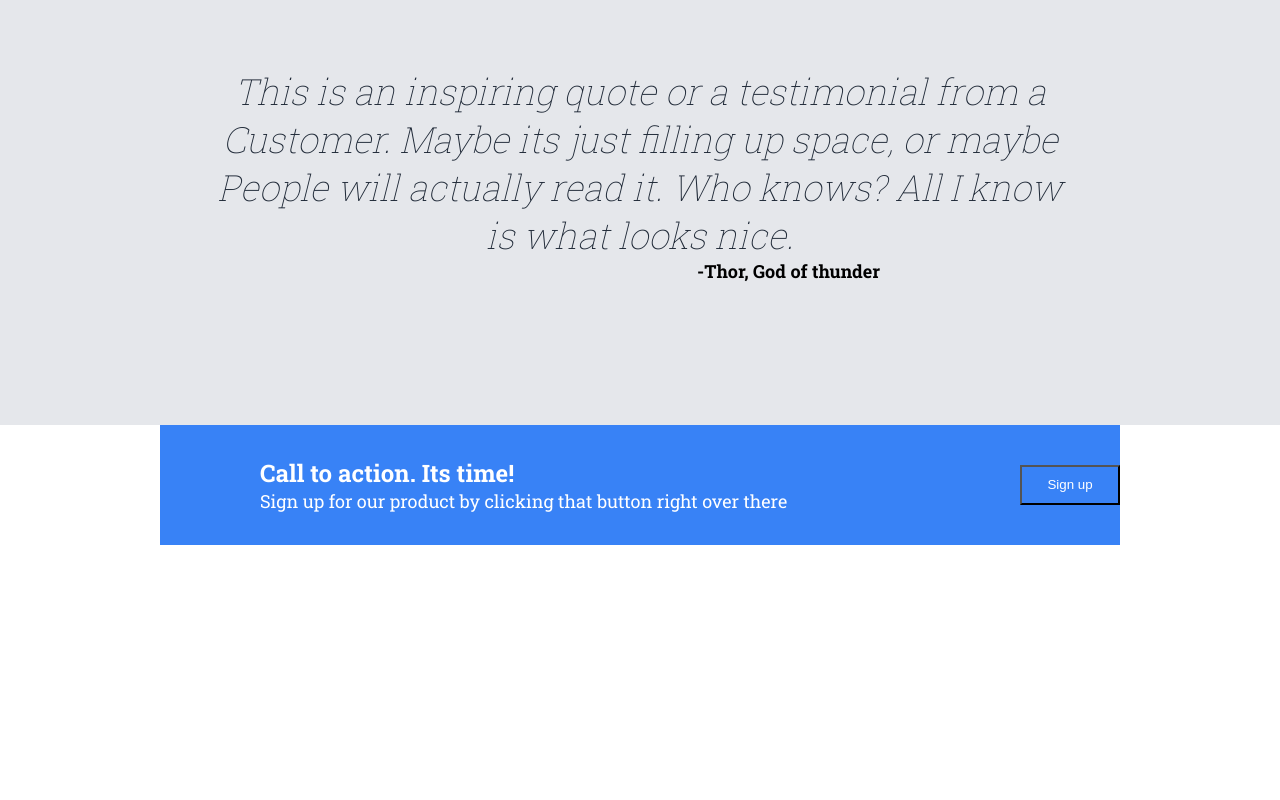
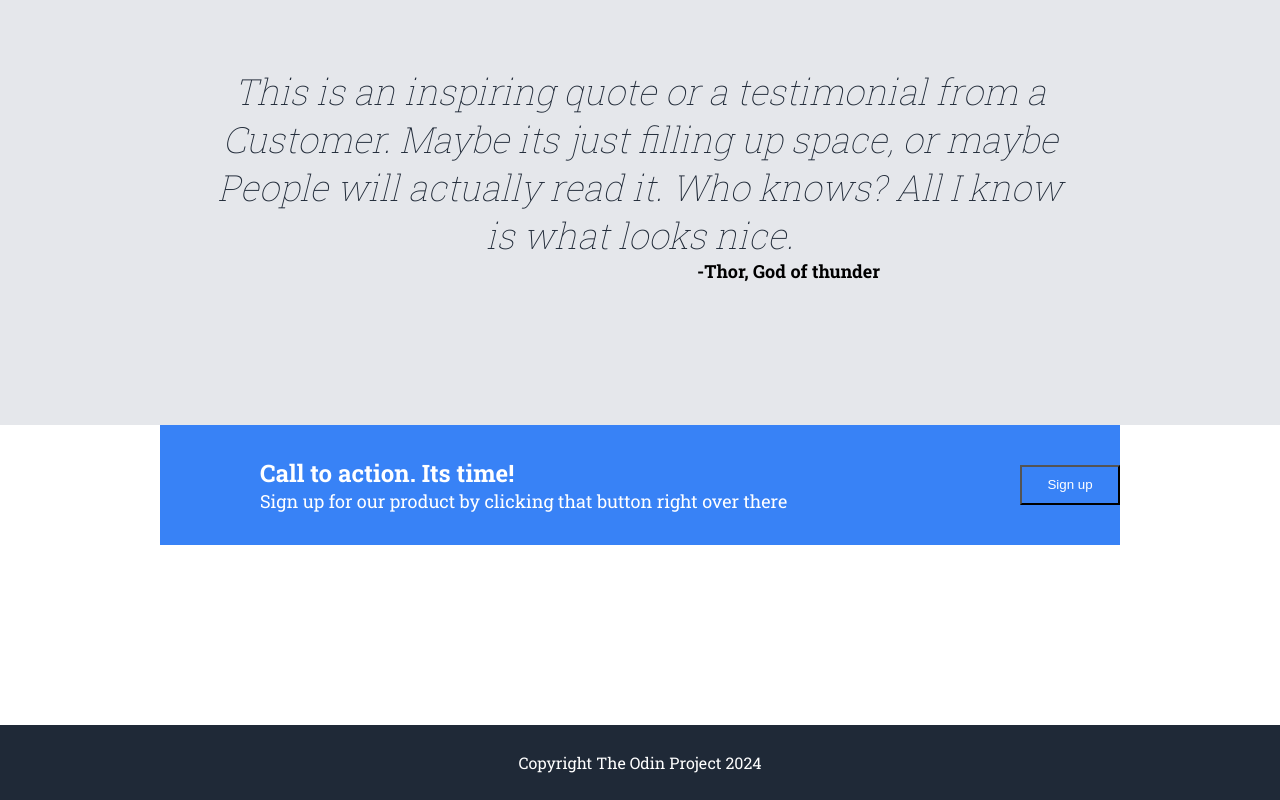
Before and after one commit to Ajcodes3000/odin-landing-page, a plain HTML site: page index.html in a window 1280 px wide. Shown: the part 1128-1928 px from the top of the page. Before the commit the page ends 1853 px from the top, so only its background shows below. Drawn offline with Linux system fonts and the light colour scheme.

Commit message:
Start and finish footer

```diff
--- a/index.html
+++ b/index.html
@@ -75,5 +75,8 @@
                </div>
             </div>
         </div>
+        <div class="footer">
+            Copyright The Odin Project 2024
+        </div>
     </body>
 </html>
--- a/styles.css
+++ b/styles.css
@@ -199,3 +199,12 @@ h4 {
     border: 1px solid white:
     border-radius: 10px;
 }
+
+.footer {
+    display: flex;
+    align-items: center;
+    justify-content: center;
+    background-color: #1f2937;
+    color: white;
+    height: 75px;
+}
```
